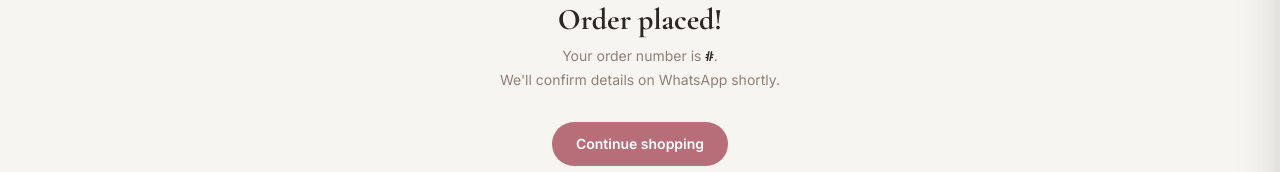
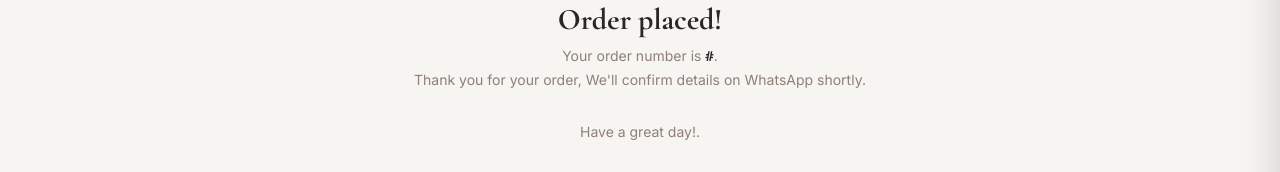
Before and after one commit to shahidusamaofficial/Bagstuff-store, a Next.js app: page /checkout/success in a window 1280 px wide. Shown: the part 267-439 px from the top of the page. Built offline with nearby package versions, Linux system fonts and the light colour scheme; no server answers; the database is empty.

Commit message:
Update page.js

```diff
--- a/app/checkout/success/page.js
+++ b/app/checkout/success/page.js
@@ -9,8 +9,9 @@ export default function SuccessPage({ searchParams }) {
       <CheckCircle2 size={56} color={COLORS.green} className="mx-auto mb-4" />
       <h1 className="font-display font-extrabold text-3xl mb-2" style={{ color: COLORS.ink }}>Order placed!</h1>
       <p className="text-sm mb-1" style={{ color: COLORS.muted }}>Your order number is <span className="font-mono font-semibold" style={{ color: COLORS.ink }}>#{orderId}</span>.</p>
-      <p className="text-sm mb-8" style={{ color: COLORS.muted }}>We'll confirm details on WhatsApp shortly.</p>
-      <Link href="/" className="font-semibold text-sm text-white px-6 py-3 rounded-full inline-block" style={{ backgroundColor: COLORS.accent }}>
+      <p className="text-sm mb-8" style={{ color: COLORS.muted }}>Thank you for your order, We'll confirm details on WhatsApp shortly.</p>
+      <p className="text-sm mb-8" style={{ color: COLORS.muted }}>Have a great day!.</p>
+  <Link href="/" className="font-semibold text-sm text-white px-6 py-3 rounded-full inline-block" style={{ backgroundColor: COLORS.accent }}>
         Continue shopping
       </Link>
     </div>
```
